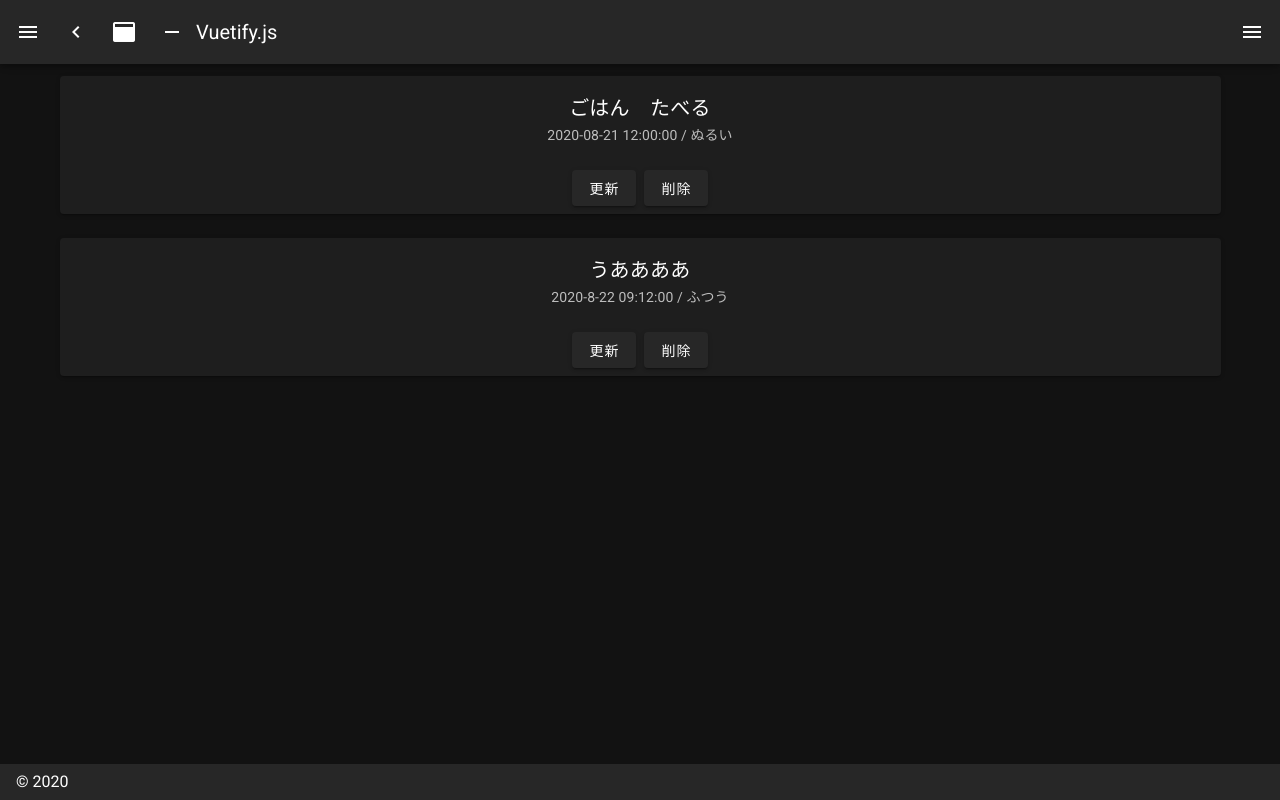
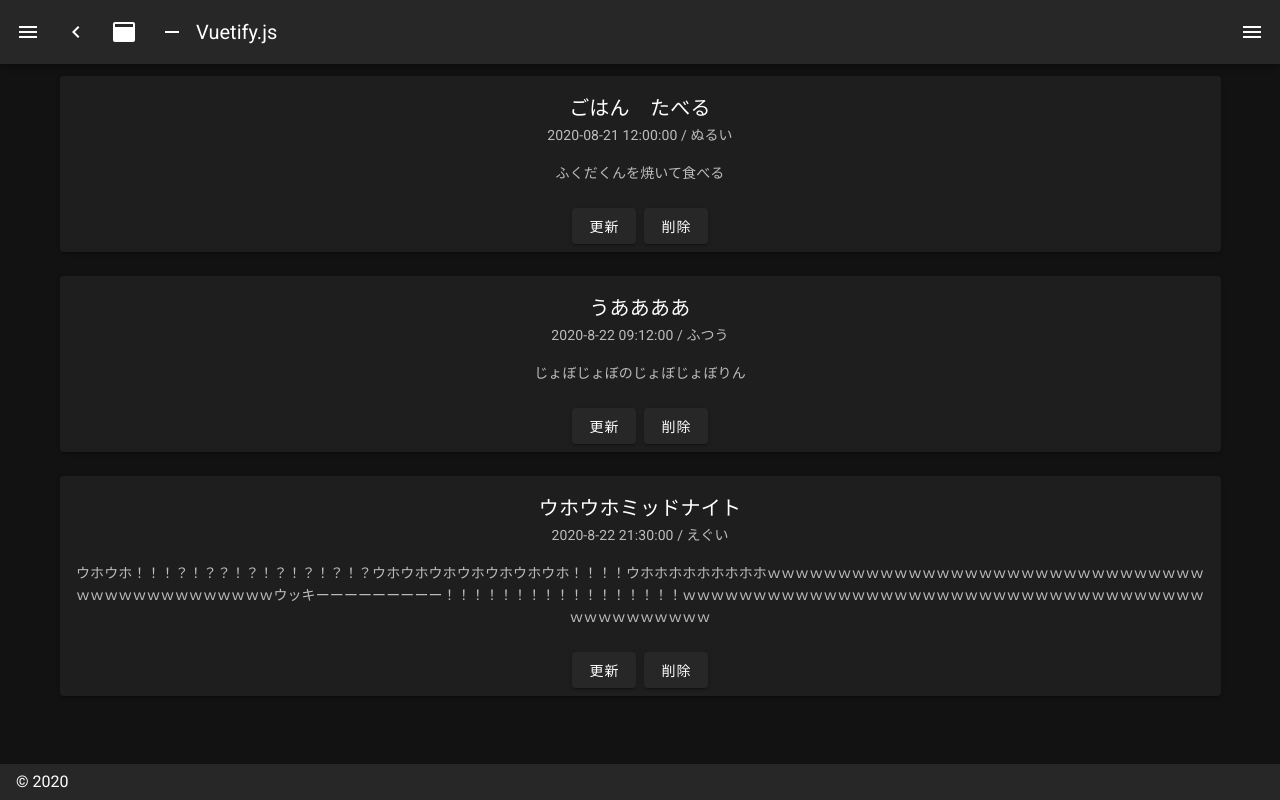
Before and after one commit to SystemEngineeringTeam/HackU-vol.1, a Nuxt app in the folder nuxt/: page / in a window 1280 px wide. Built offline with nearby package versions, Linux system fonts and the light colour scheme.

Commit message:
descriptionを表示するようにした

```diff
--- a/nuxt/components/Task.vue
+++ b/nuxt/components/Task.vue
@@ -6,6 +6,9 @@
     <v-card-subtitle>
       {{cardStr}}
     </v-card-subtitle>
+    <v-card-text>
+      {{task.description}}
+    </v-card-text>
     <v-card-actions class="justify-center">
       <v-btn @click="test">更新</v-btn>
       <v-btn @click="test">削除</v-btn>
--- a/nuxt/pages/index.vue
+++ b/nuxt/pages/index.vue
@@ -23,7 +23,7 @@ export default {
         name: "ごはん　たべる",
         deadlineDate: "2020-08-21",
         deadlineTime: "12:00:00",
-        description: "0",
+        description: "ふくだくんを焼いて食べる",
         weight: "0",
       },
       {
@@ -31,8 +31,16 @@ export default {
         name: "うああああ",
         deadlineDate: "2020-8-22",
         deadlineTime: "09:12:00",
-        description: "0",
+        description: "じょぼじょぼのじょぼじょぼりん",
         weight: "1"
+      },
+      {
+        id: 2,
+        name: "ウホウホミッドナイト",
+        deadlineDate: "2020-8-22",
+        deadlineTime: "21:30:00",
+        description: "ウホウホ！！！？！？？！？！？！？！？！？ウホウホウホウホウホウホウホ！！！！ウホホホホホホホホホｗｗｗｗｗｗｗｗｗｗｗｗｗｗｗｗｗｗｗｗｗｗｗｗｗｗｗｗｗｗｗｗｗｗｗｗｗｗｗｗｗｗｗｗｗウッキーーーーーーーーー！！！！！！！！！！！！！！！！！ｗｗｗｗｗｗｗｗｗｗｗｗｗｗｗｗｗｗｗｗｗｗｗｗｗｗｗｗｗｗｗｗｗｗｗｗｗｗｗｗｗｗｗｗｗｗｗ",
+        weight: "2"
       }
     ]
   }),
```
